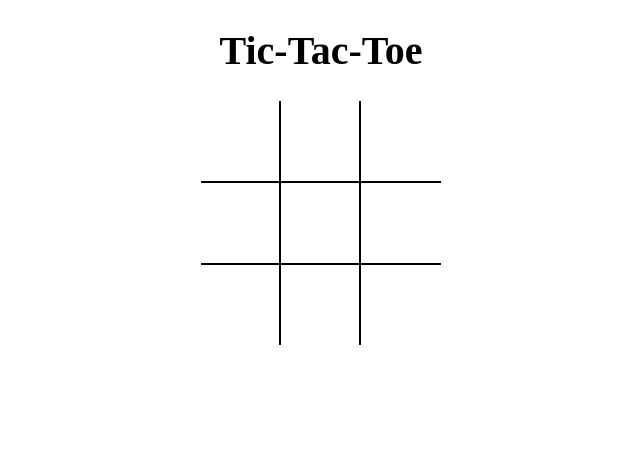
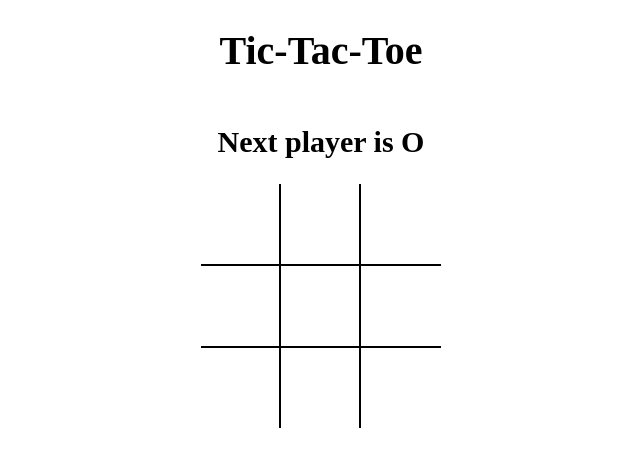
Before and after one commit to Swasthik-Ashok-Shetty/TIC-TAC-TOE, a React (Vite) app: page / in a window 1280 px wide. Shown: the top 466 px of the page, without its empty margins (319-959 px from the left). Built offline with nearby package versions, Linux system fonts and the light colour scheme.

Commit message:
calculate the winner

```diff
--- a/src/App.jsx
+++ b/src/App.jsx
@@ -1,11 +1,35 @@
-import React from "react";
+import React,{useState} from "react";
 import Board from "./components/Board";
+import { calculateWinner } from "./helpers";
 import "./styles/root.scss"
 const App = () => {
+   const [board, setBoard] = useState(Array(9).fill(null));
+// setBoard is update value
+// board is current value
+    const [isXNext, setIsXNext] = useState(false);
+
+    const winner=calculateWinner(board);
+
+      const message=winner?`Winner is ${winner}`:`Next player is ${isXNext?'X':'O'}`;
+    const handleSquareClick = (position) => {
+        if(board[position] || winner){
+            return;
+        }
+       setBoard((prev)=>{
+              return prev.map((square,pos)=>{
+                if(pos === position){
+                     return isXNext ? 'X' : '0';
+                }
+                return square;
+              })
+       })
+       setIsXNext((prev)=>!prev);
+    };
    return (
     <div className="app">
     <h1>Tic-Tac-Toe</h1>
-    <Board />
+    <h2>{message}</h2>
+    <Board board={board} handleSquareClick={handleSquareClick}/>
     </div>
    );
    };
--- a/src/components/Board.jsx
+++ b/src/components/Board.jsx
@@ -1,26 +1,9 @@
-import React,{ useState } from 'react'
+import React from 'react'
 import Square from './Square'
 
-const Board = () => {
+const Board = ({board,handleSquareClick}) => {
 
-    const [board, setBoard] = useState(Array(9).fill(null));
-// setBoard is update value
-// board is current value
-    const [isXNext, setIsXNext] = useState(false);
-    const handleSquareClick = (position) => {
-        if(board[position]){
-            return;
-        }
-       setBoard((prev)=>{
-              return prev.map((square,pos)=>{
-                if(pos === position){
-                     return isXNext ? 'X' : '0';
-                }
-                return square;
-              })
-       })
-       setIsXNext((prev)=>!prev);
-    };
+
     const renderSquare = (position) => {
         return (
             <Square value={board[position]} onClick={() => handleSquareClick(position)} />
--- /dev/null
+++ b/src/helpers.js
@@ -0,0 +1,19 @@
+export function calculateWinner(squares) {
+    const lines = [
+      [0, 1, 2],
+      [3, 4, 5],
+      [6, 7, 8],
+      [0, 3, 6],
+      [1, 4, 7],
+      [2, 5, 8],
+      [0, 4, 8],
+      [2, 4, 6],
+    ];
+    for (let i = 0; i < lines.length; i++) {
+      const [a, b, c] = lines[i];
+      if (squares[a] && squares[a] === squares[b] && squares[a] === squares[c]) {
+        return squares[a];
+      }
+    }
+    return null;
+  }
```
